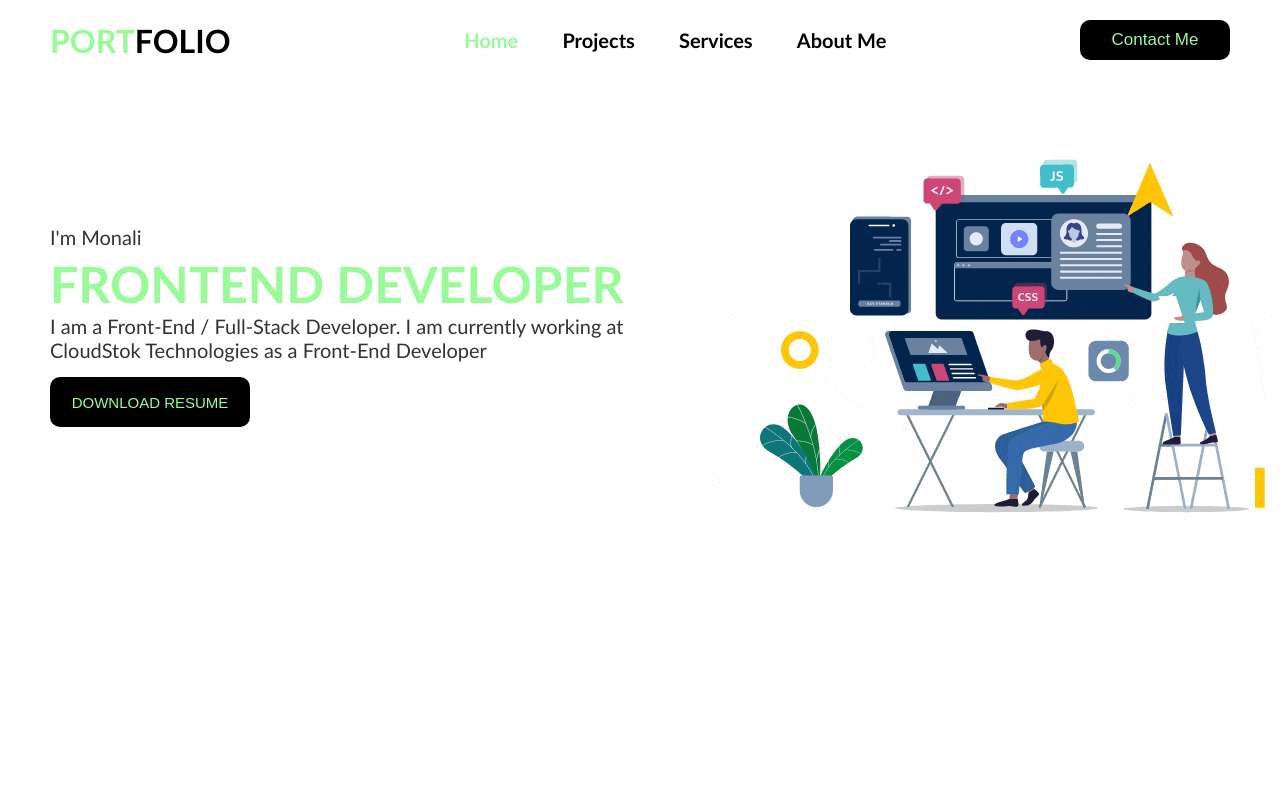
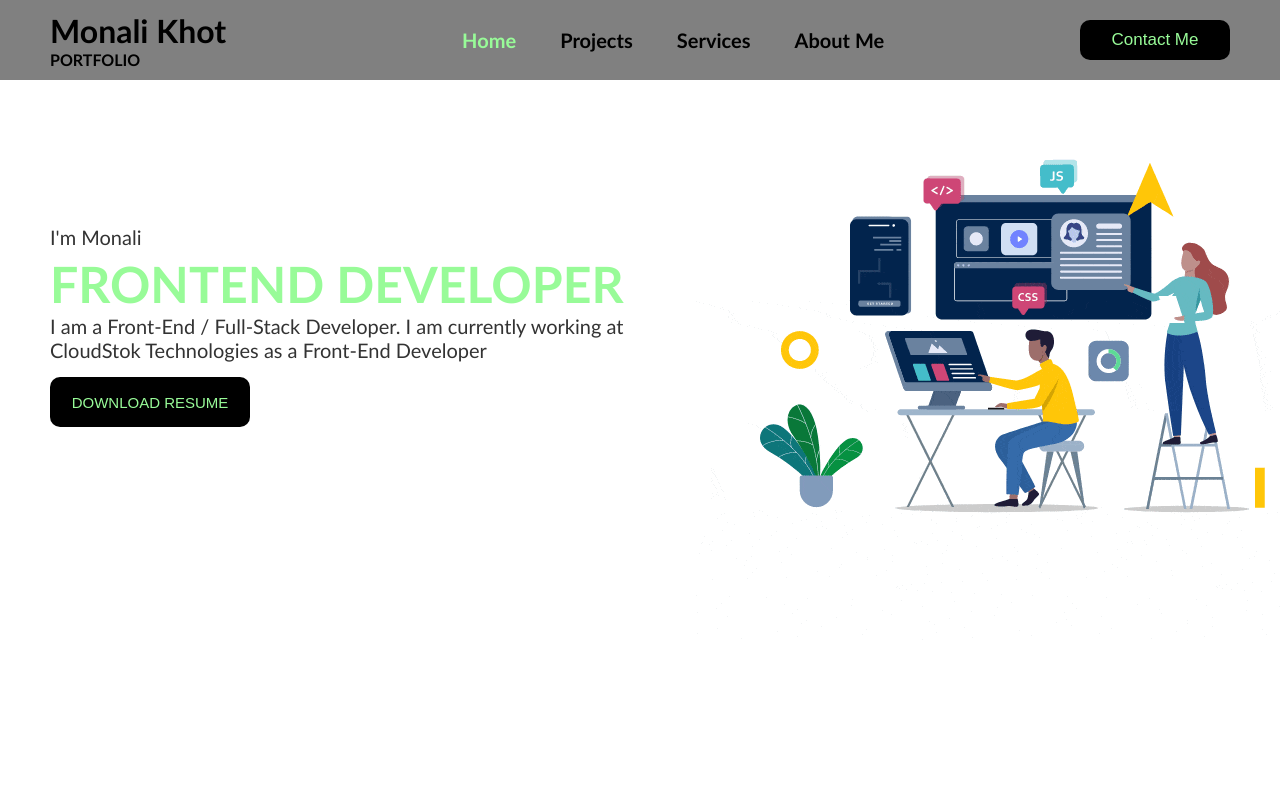
Before and after one commit to Monali40/Monali40.github.io, a plain HTML site: page index.html in a window 1280 px wide. Shown: the top 800 px of the page. Drawn offline with nearby package versions, Linux system fonts and the light colour scheme.

Commit message:
Added nav bar color

```diff
--- a/index.html
+++ b/index.html
@@ -12,7 +12,9 @@
     <!-- Navbar -->
     <div class="nav">
       <div class="nav-h1">
-        <h1><span>PORT</span>FOLIO</h1>
+        <h1>Monali Khot</h1>
+        <h4>PORTFOLIO</h4>
+        <!-- <h4><span>PORT</span>FOLIO</h4> -->
       </div>
       <div class="nav-options">
         <a href="#home" class="home">Home</a>
--- a/style.css
+++ b/style.css
@@ -23,10 +23,17 @@ body, html{
     align-items: center;
     justify-content:space-between;
     padding: 5px 50px;
+    background-color: gray;
 
 }
 .nav-h1 span{
     color: palegreen;
+}
+.nav-h1:hover{
+    color:palegreen;
+}
+.nav-h1{
+    color:black
 }
 .nav-options .home{
    color:palegreen;
```
Also changed, not shown: webdev.4d72dbba32efee3890cef9bcacce7aa7.svg (added).
